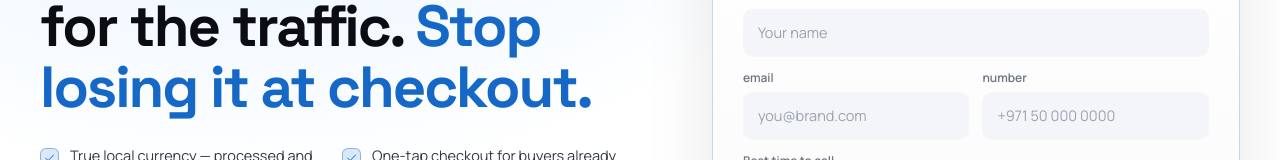
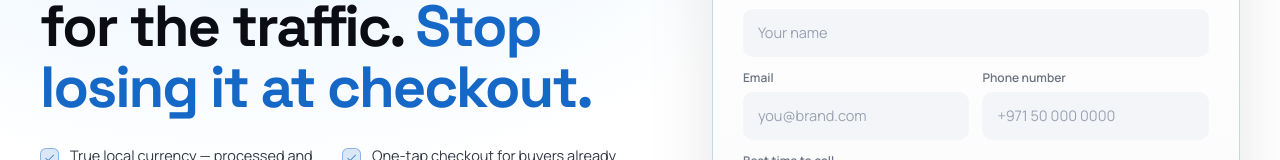
Before and after one commit to frontendmakaidigitals/gulfcart, a Next.js app: page / in a window 1280 px wide. Shown: the part 241-401 px from the top of the page. Built offline with nearby package versions, Linux system fonts and the light colour scheme.

Commit message:
capitalized

```diff
--- a/app/(root)/sections/LeadForm.tsx
+++ b/app/(root)/sections/LeadForm.tsx
@@ -80,11 +80,11 @@ export default function LeadForm() {
 
             <div className="grid grid-cols-1 gap-[13px] sm:grid-cols-2">
               <label className="flex flex-col gap-1.5">
-                <span className="text-xs font-semibold text-dim">email</span>
+                <span className="text-xs font-semibold text-dim">Email</span>
                 <input name="email" required type="email" placeholder="you@brand.com" className="field" />
               </label>
               <label className="flex flex-col gap-1.5">
-                <span className="text-xs font-semibold text-dim">number</span>
+                <span className="text-xs font-semibold text-dim">Phone number</span>
                 <input name="phone" required placeholder="+971 50 000 0000" className="field" />
               </label>
             </div>
```
